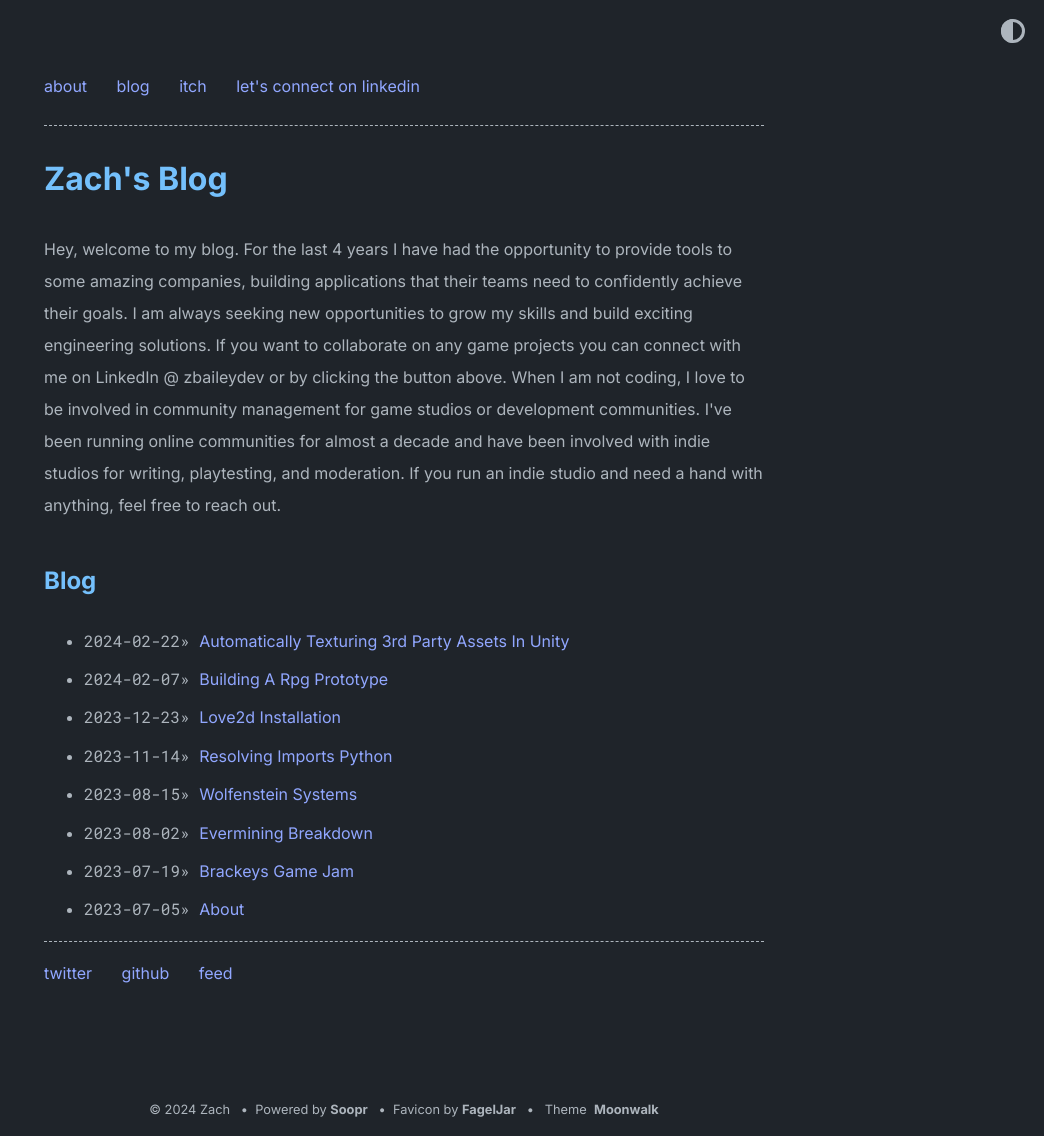
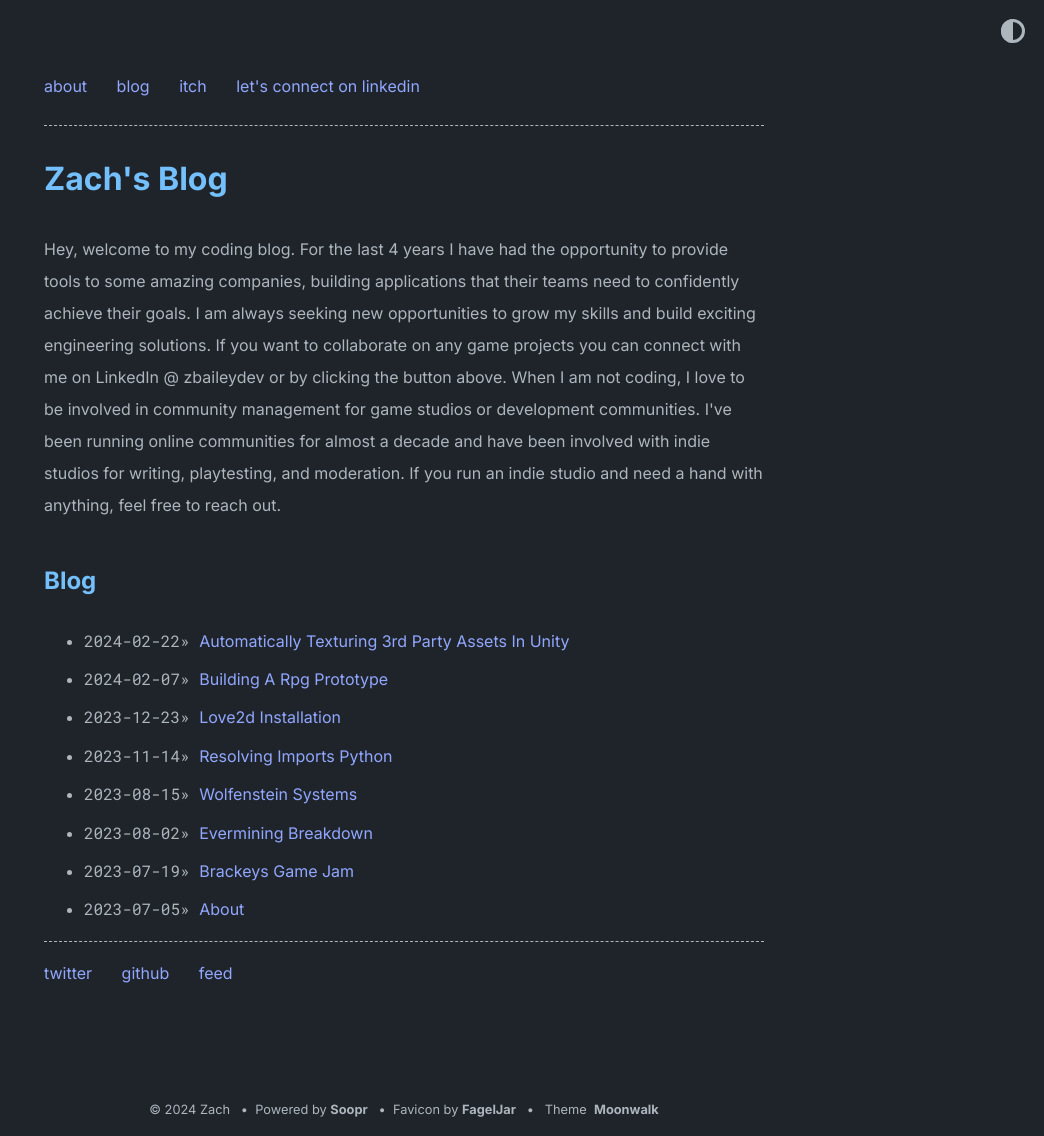
Before and after one commit to zbaileydev/zbaileydev.github.io, a Jekyll site: the page built from index.md, in a window 1280 px wide. Shown: the whole page, without its empty margins (236-1280 px from the left). Built offline with Jekyll 4.4.1, drawn with Linux system fonts in a browser that asks for light colours.

Commit message:
Update _config.yml

```diff
--- a/_config.yml
+++ b/_config.yml
@@ -2,7 +2,8 @@ title: "Zach's Blog"
 author: Zach
 url: https://puzzlezach.github.io/ # root address of the site
 description: > # description of the site (multiple lines allowed)
-  Hey, welcome to my blog. For the last 4 years I have had the opportunity to provide tools to some amazing companies, building applications that their teams need to confidently achieve their goals. I am always seeking new opportunities to grow my skills and build exciting engineering solutions. If you want to collaborate on any game projects you can connect with me on LinkedIn @ zbaileydev or by clicking the button above.
+  Hey, welcome to my coding blog. For the last 4 years I have had the opportunity to provide tools to some amazing companies, building applications that their teams need to confidently achieve their goals. I am always seeking new opportunities to grow my skills and build exciting engineering solutions. If you want to collaborate on any game projects you can connect with me on LinkedIn @ zbaileydev or by clicking the button above.
+
   When I am not coding, I love to be involved in community management for game studios or development communities. I've been running online communities for almost a decade and have been involved with indie studios for writing, playtesting, and moderation. If you run an indie studio and need a hand with anything, feel free to reach out.
 
 
```
